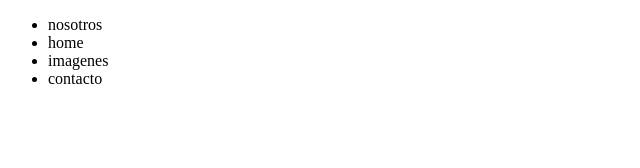
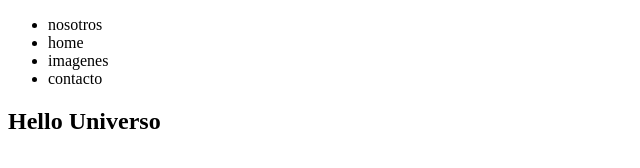
Before and after one commit to leedd87/pruebagithub001, a plain HTML site: page index.html in a window 1280 px wide. Shown: the whole page, without its empty margins (0-640 px from the left). Drawn offline with Linux system fonts and the light colour scheme.

Commit message:
cree una rama e hice un cambio

```diff
--- a/index.html
+++ b/index.html
@@ -19,6 +19,13 @@
             </ul>
         </nav>
     </header>
+
+    <main>
+        <section>
+            <h1>Hello Universo</h1>
+        </section>
+    </main>
+
 </body>
 
-</html>
+</html
```
